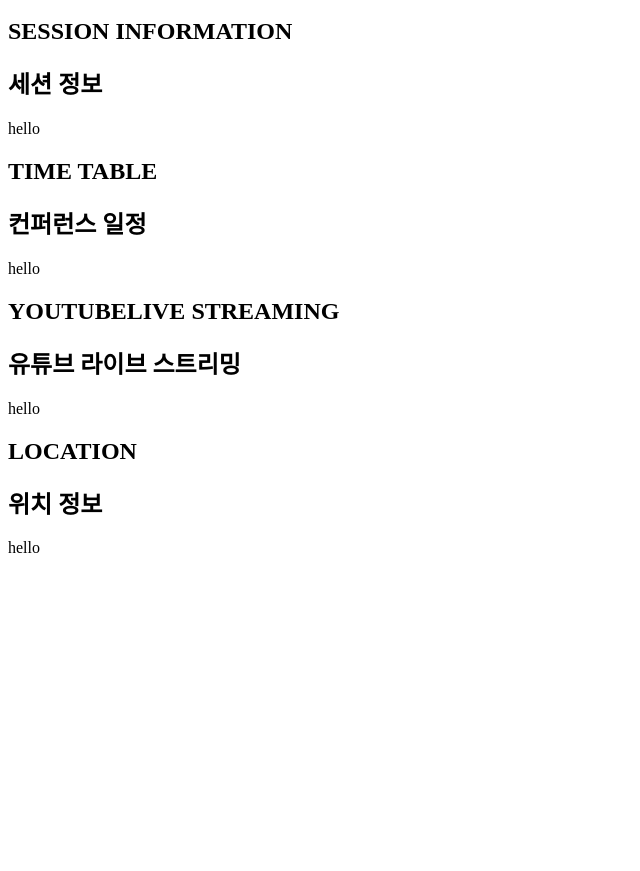
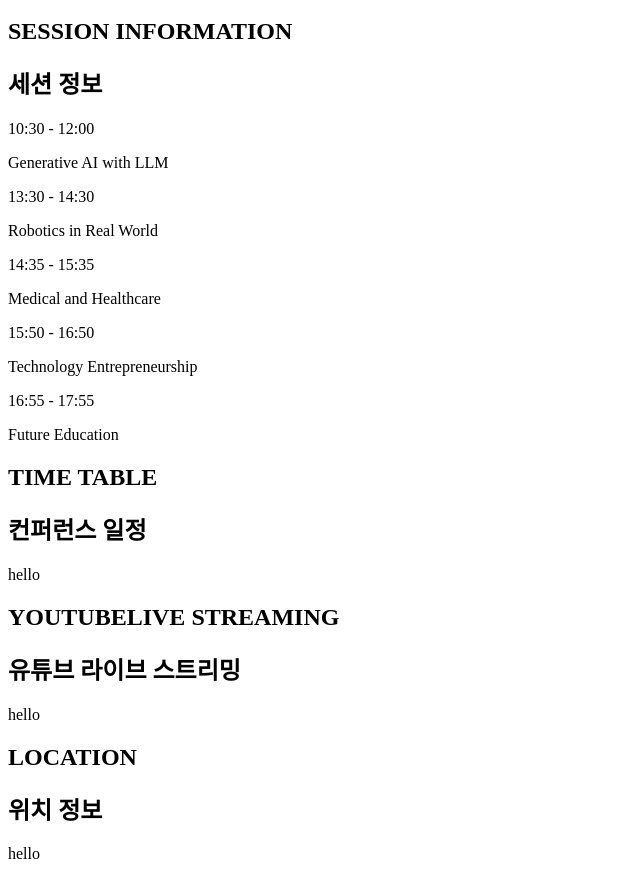
Before and after one commit to payitforwardconf-2023/payitforwardconf-2023, a React (Create React App) app: page / in a window 1280 px wide. Shown: the part 1155-2026 px from the top of the page, without its empty margins (0-640 px from the left). Before the commit the page ends 1720 px from the top, so only its background shows below. Built offline with nearby package versions, Linux system fonts and the light colour scheme; the HTML template or start-up script is replaced by a standard one.

Commit message:
Implement: session tab

```diff
--- a/package.json
+++ b/package.json
@@ -10,6 +10,7 @@
     "@types/node": "^16.18.50",
     "@types/react": "^18.2.21",
     "@types/react-dom": "^18.2.7",
+    "classnames": "^2.3.2",
     "react": "^18.2.0",
     "react-dom": "^18.2.0",
     "react-scripts": "5.0.1",
--- a/src/App.tsx
+++ b/src/App.tsx
@@ -1,10 +1,18 @@
-import React from "react";
+import React, { useEffect, useState } from "react";
 import Navigator from "./components/Navigator";
 import SectionLayout from "./components/SectionLayout";
+import Tab from "./components/Tab";
+import sessionInfo from "./data/session-info";
 
 type Props = {};
 
 export default function App({}: Props) {
+  const [selectedIndex, setSelectedIndex] = useState(0);
+
+  const changeTab = (nextIndex: number) => {
+    setSelectedIndex(nextIndex);
+  };
+
   return (
     <div id="wrap" className="font-pretendard">
       <Navigator />
@@ -16,7 +24,7 @@ export default function App({}: Props) {
           <div>
             <h1 className="font-proxima font-black text-7xl text-white">
               1<sup>st</sup> SSHS
-              <br/>
+              <br />
               PAY IT FORWARD
               <br />
               CONFERENCE
@@ -26,7 +34,8 @@ export default function App({}: Props) {
             <h2 className="font-proxima font-black text-4xl text-white leading-10">
               2023 OCTOBER 28 (SAT)
               <br />
-              10:00 - 18:00 <span className="font-pretendard">@서울과학고등학교</span>
+              10:00 - 18:00{" "}
+              <span className="font-pretendard">@서울과학고등학교</span>
             </h2>
           </div>
         </div>
@@ -35,7 +44,7 @@ export default function App({}: Props) {
           title={`SESSION\nINFORMATION`}
           subtitle="세션 정보"
         >
-          hello
+          <Tab changeTab={changeTab} json={sessionInfo} />
         </SectionLayout>
         <SectionLayout
           sectionId="time-table"
--- /dev/null
+++ b/src/components/Tab.tsx
@@ -0,0 +1,39 @@
+import React, { useState, useEffect } from "react";
+import classNames from "classnames";
+
+type Props = {
+  changeTab: (nextIndex: number) => void;
+  json: any;
+};
+
+export default function Tab({ changeTab, json }: Props) {
+  const [selectedIndex, setSelectedIndex] = useState(0);
+
+  useEffect(() => {
+    changeTab(selectedIndex);
+  }, [selectedIndex]);
+
+  return (
+    <div className="flex flex-row justify-between font-proxima">
+      {json.map((item: any, index: number) => {
+        return (
+          <div
+            key={index}
+            className={classNames("tab cursor-pointer py-2", {
+              "text-gray-300": index !== selectedIndex,
+              "text-black border-b-2 border-black": index === selectedIndex,
+            })}
+            onClick={() => {
+              setSelectedIndex(index);
+            }}
+          >
+            <div className="tab-content font-bold">
+              <p>{item.time}</p>
+              <p className="mt-1">{item.title}</p>
+            </div>
+          </div>
+        );
+      })}
+    </div>
+  );
+}
--- a/src/data/session-info.json
+++ b/src/data/session-info.js
@@ -1,4 +1,4 @@
-[
+export default [
   {
     "id": 0,
     "time": "10:30 - 12:00",
--- a/src/styles/index.css
+++ b/src/styles/index.css
@@ -16,3 +16,8 @@ code {
   font-family: source-code-pro, Menlo, Monaco, Consolas, 'Courier New',
     monospace;
 }
+
+h1, h2, h3, h4, h5, h6, p {
+  line-height: 1;
+  margin: 0;
+}
```
Also changed, not shown: 1 other file (tests, documents, lock files or other folders).
